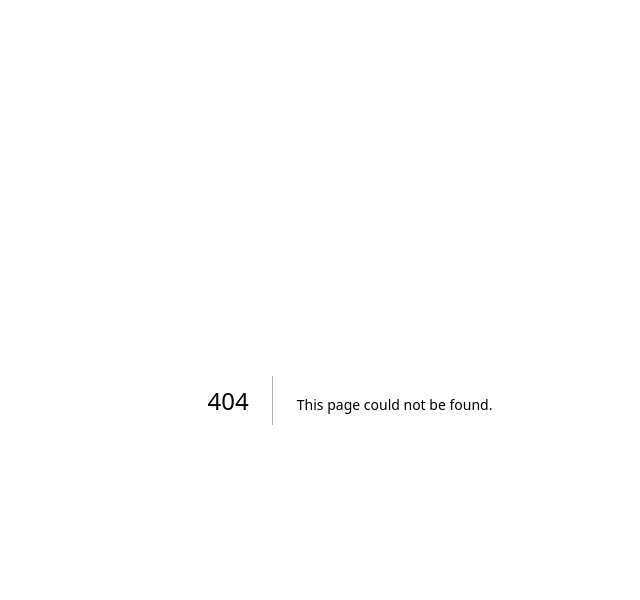
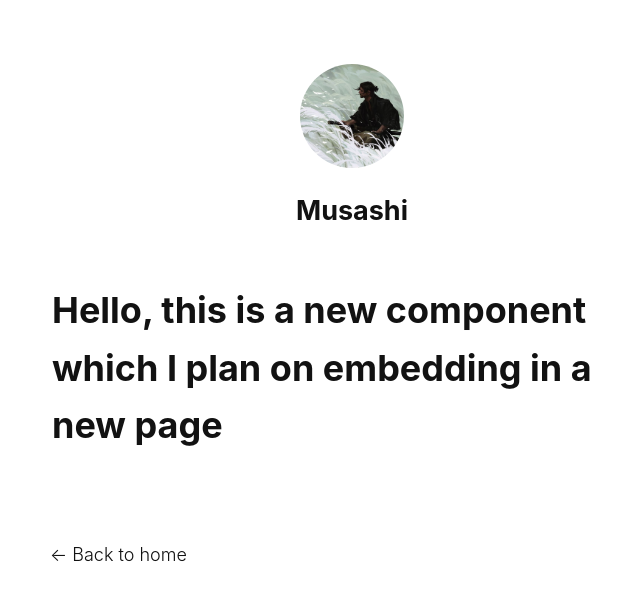
Before and after one commit to nathanmcniece1/musashi-blog, a Next.js app: page /newpage in a window 1280 px wide. Before the commit this address had no page. Shown: the top 600 px of the page, without its empty margins (288-928 px from the left). Built offline with nearby package versions, Linux system fonts and the light colour scheme.

Commit message:
new commit

```diff
--- a/components/Layout.js
+++ b/components/Layout.js
@@ -18,12 +18,10 @@ export default function Layout({ children, home }) {
         />
         <meta
           property="og:image"
-          content={`https://og-image.vercel.app/${encodeURI(
-            siteTitle,
-          )}.png?theme=light&md=0&fontSize=75px&images=https%3A%2F%2Fassets.vercel.com%2Fimage%2Fupload%2Ffront%2Fassets%2Fdesign%2Fnextjs-black-logo.svg`}
+          content="/images/musashi.png"
         />
-        <meta name="og:title" content={siteTitle} />
-        <meta name="twitter:card" content="summary_large_image" />
+        <meta name="og:title" content="/images/musashi.png" />
+        <meta name="twitter:card" content="/images/musashi.png" />
       </Head>
       <header className={styles.header}>
         {home ? (
--- /dev/null
+++ b/components/NewComponent.js
@@ -0,0 +1,12 @@
+import Layout from '../components/Layout'
+
+export default function NewComponent(){
+    return (
+
+        <Layout>
+        <div>
+            <h1>Hello, this is a new component which I plan on embedding in a new page</h1>
+        </div>
+        </Layout>
+    )
+}
--- a/pages/index.js
+++ b/pages/index.js
@@ -47,6 +47,9 @@ export default function Home({ allPostsData }) {
           ))}
         </ul>
       </section>
+      <div>
+      <Link href={`/newpage`}>Click here for new page</Link>
+      </div>
     </Layout>
   );
 }
--- /dev/null
+++ b/pages/newpage.js
@@ -0,0 +1,9 @@
+import NewComponent from '../components/NewComponent'
+
+function About() {
+    return (
+        <NewComponent />
+    )
+}
+
+export default About;
```
